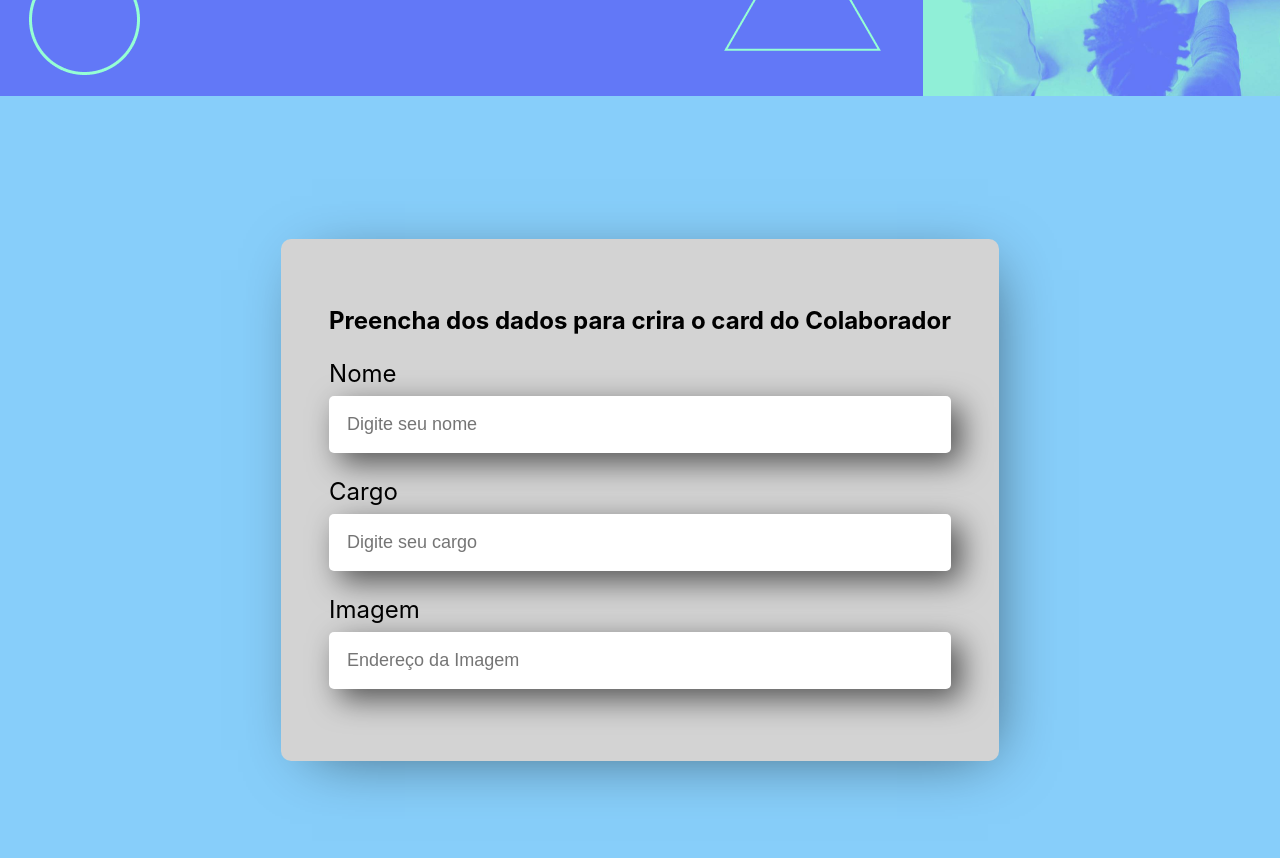
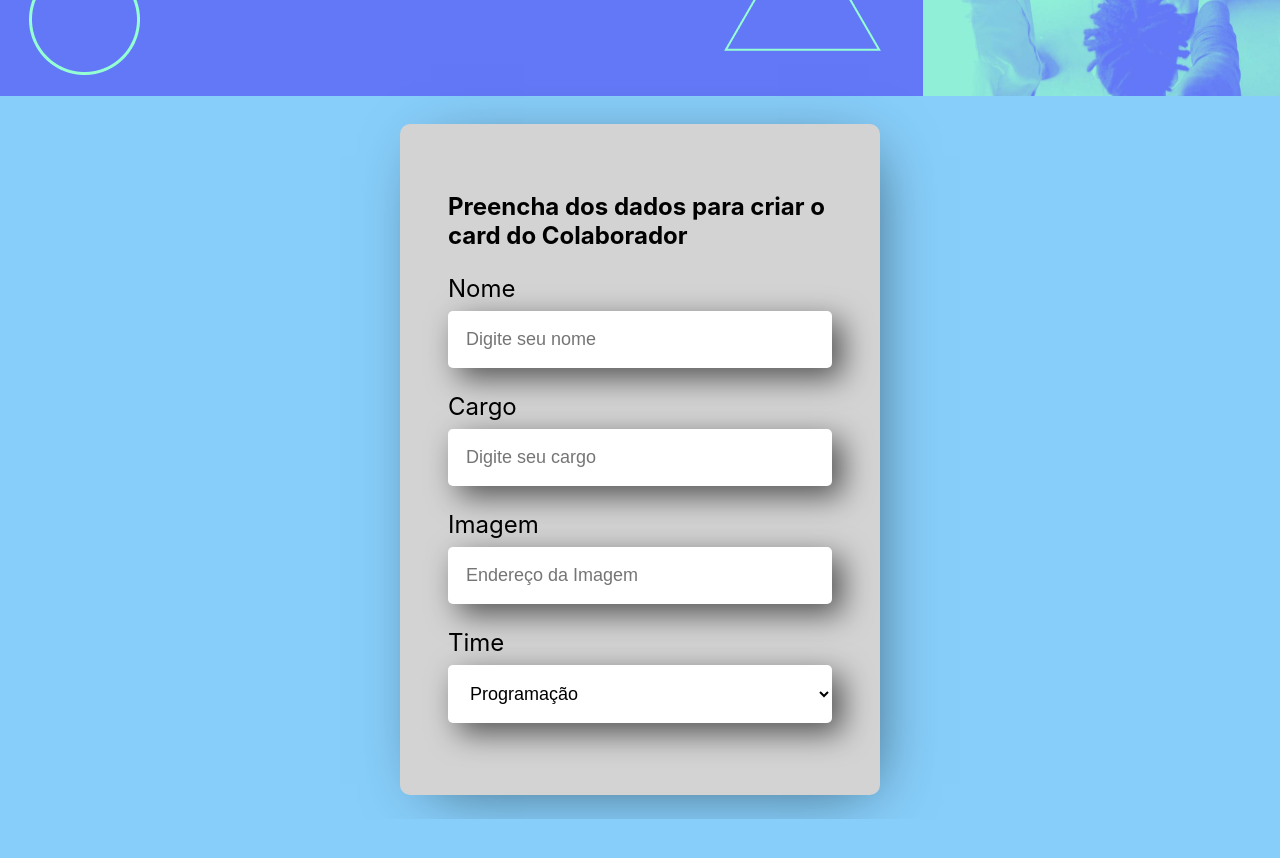
Before and after one commit to abrahao-lyncon/Organo---New, a React (Create React App) app: page / in a window 1280 px wide. Shown: the part 460-1318 px from the top of the page. After the commit the page ends 1279 px from the top, so only its background shows below. Built offline with nearby package versions, Linux system fonts and the light colour scheme.

Commit message:
Adição do componente lista suspensa utilizando map e mais fixes na visualização de telas menores

```diff
--- a/src/components/Formulario/Formulario.css
+++ b/src/components/Formulario/Formulario.css
@@ -5,11 +5,13 @@
     align-items: center;
     justify-content: center;
     width: 100%;
-    height: 100vh;
+    height: 100%;
     background-color: lightskyblue;
 }
 
 .formulario form{
+    max-width: 30%;
+    max-height: 30%;
     background-color: lightgrey;
     padding: 48px;
     margin: 24px;
--- a/src/components/Formulario/index.js
+++ b/src/components/Formulario/index.js
@@ -1,16 +1,29 @@
 import "./Formulario.css"
 import React from 'react'
 import CampoTexto from '../CampoTexto';
+import ListaSuspensa from "../ListaSuspensa";
 
 const Formulario = () => {
+
+  const times = [
+    'Programação',
+    'Front-End',
+    'Data Science',
+    'Devops',
+    'UX & UI',
+    'Mobile',
+    'Inovação e Gestão'
+  ]
+
   return (
     <div>
         <section className="formulario">
             <form>
-                <h2>Preencha dos dados para crira o card do Colaborador</h2>
+                <h2>Preencha dos dados para criar o card do Colaborador</h2>
                 <CampoTexto nome="Nome" placeholder="Digite seu nome" />
                 <CampoTexto nome="Cargo" placeholder="Digite seu cargo" />
                 <CampoTexto nome="Imagem" placeholder="Endereço da Imagem" />
+                <ListaSuspensa nome="Time" itens={times}  />
             </form>
         </section>
     </div>
--- /dev/null
+++ b/src/components/ListaSuspensa/ListaSuspensa.css
@@ -0,0 +1,21 @@
+.campo-texto {
+    flex-direction: column;
+    margin: 24px 0;
+}
+
+.campo-texto label {
+    display: block;
+    margin-bottom: 8px;
+    font-size: 24px;
+}
+
+.campo-texto select {
+    background-color: white;
+    box-shadow: 10px 10px 30px rgba(0, 0, 0, 0.6);
+    width: 100%;
+    border: none;
+    font-size: 18px;
+    padding: 18px;
+    box-sizing: border-box;
+    border-radius: 5px;
+}
--- /dev/null
+++ b/src/components/ListaSuspensa/index.js
@@ -0,0 +1,15 @@
+import "./ListaSuspensa.css"
+import React from 'react'
+
+const ListaSuspensa = ({nome, itens}) => {
+  return (
+    <div className="campo-texto">
+        <label htmlFor={nome}>{nome}</label>
+        <select name={nome} id={nome}>
+            {itens.map(item => <option key={item}>{item}</option>)}
+        </select>
+    </div>
+  )
+}
+
+export default ListaSuspensa
```
